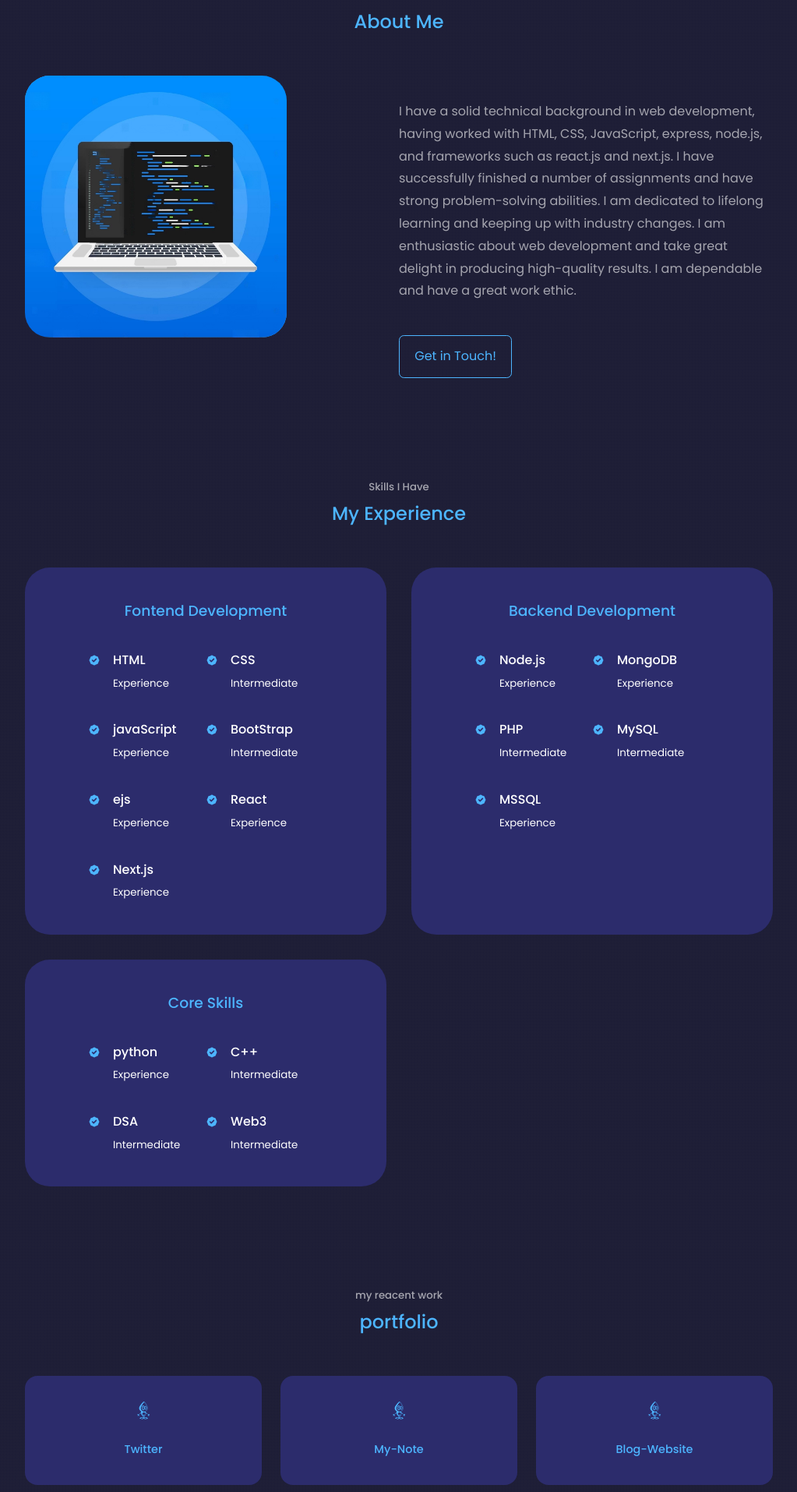
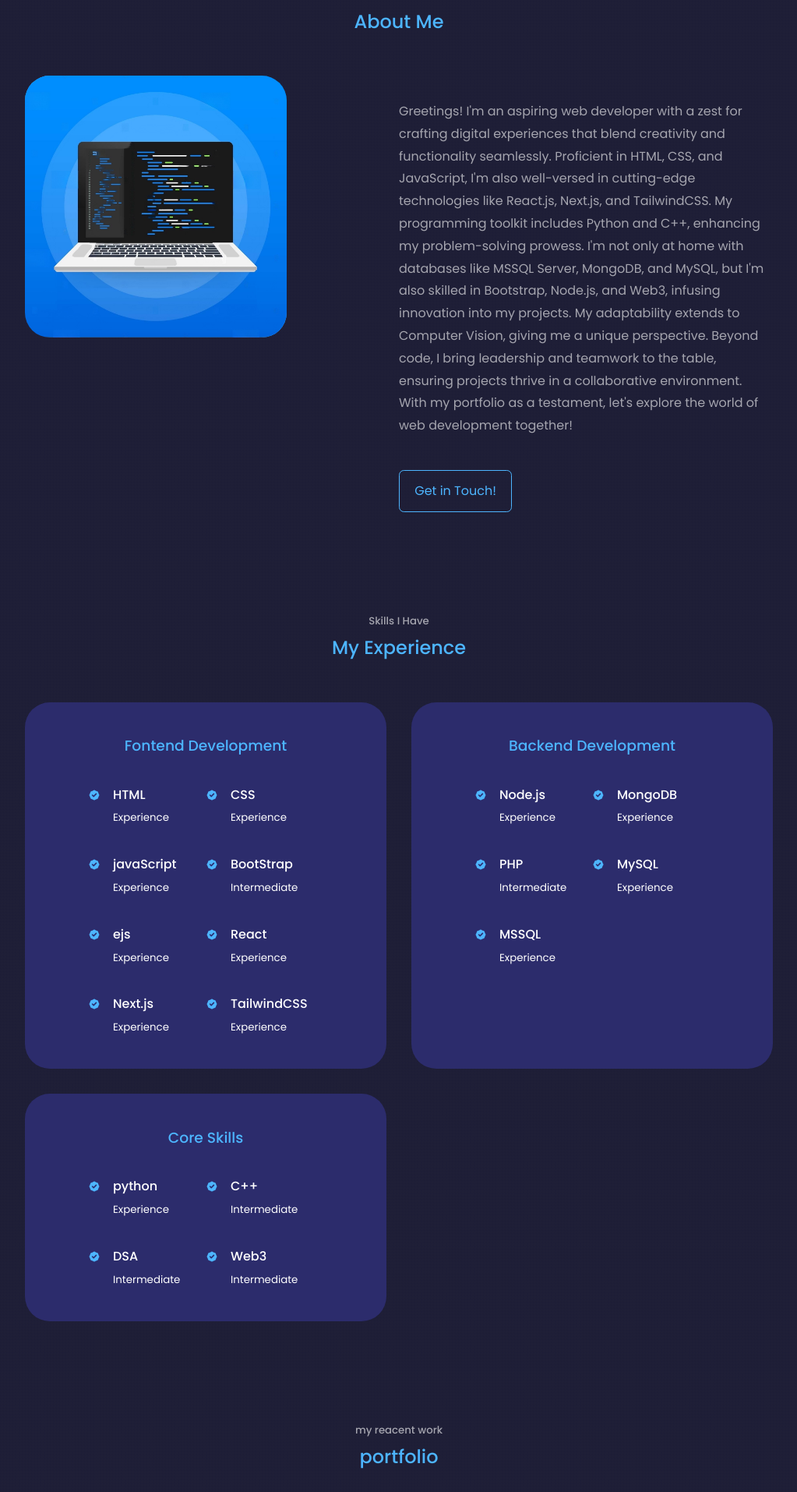
Before and after one commit to RishabhKumar23/portfolio, a React (Create React App) app: page / in a window 1280 px wide. Shown: the part 946-2860 px from the top of the page at 78% size, without its empty margins (128-1151 px from the left). Built offline with nearby package versions, Linux system fonts and the light colour scheme; a web font is replaced by a local one.

Commit message:
updated portfolio

```diff
--- a/src/Components/About/About.jsx
+++ b/src/Components/About/About.jsx
@@ -16,11 +16,11 @@ const About = () => {
         </div>
         <div className='aboutContent'>
           <p>
-          I have a solid technical background in web development, having worked with HTML, CSS, JavaScript, express, node.js, and frameworks such as react.js and next.js.
-          I have successfully finished a number of assignments and have strong problem-solving abilities.
-          I am dedicated to lifelong learning and keeping up with industry changes.
-          I am enthusiastic about web development and take great delight in producing high-quality results.
-          I am dependable and have a great work ethic.
+          Greetings! I'm an aspiring web developer with a zest for crafting digital experiences that blend creativity and functionality seamlessly. Proficient in HTML, CSS, and JavaScript, I'm also well-versed in cutting-edge technologies like React.js, Next.js, and TailwindCSS. My programming toolkit includes Python and C++, enhancing my problem-solving prowess.
+
+I'm not only at home with databases like MSSQL Server, MongoDB, and MySQL, but I'm also skilled in Bootstrap, Node.js, and Web3, infusing innovation into my projects. My adaptability extends to Computer Vision, giving me a unique perspective.
+
+Beyond code, I bring leadership and teamwork to the table, ensuring projects thrive in a collaborative environment. With my portfolio as a testament, let's explore the world of web development together!
         </p>
         <a href='#contact' className='btn btn-primary'>Get in Touch!</a>
         </div>
--- a/src/Components/Contact/Contact.jsx
+++ b/src/Components/Contact/Contact.jsx
@@ -1,6 +1,7 @@
 import React, { useRef } from 'react'
 import "./Contact.css";
-import { AiOutlineMail, AiOutlineMessage, AiOutlineWhatsApp } from "react-icons/ai"
+import { AiOutlineMail, AiOutlineWhatsApp } from "react-icons/ai"
+import {AiFillLinkedin} from 'react-icons/ai'
 import emailjs from 'emailjs-com';
 const Contact = () => {
   // for mail
@@ -8,7 +9,7 @@ const Contact = () => {
   const sendEmail = (e) => {
     e.preventDefault();
 
-    emailjs.sendForm('service_203kpg9', 'template_ety3eah', form.current, 'tyccmOmAM_Ay4UNah')
+    emailjs.sendForm('service_203kpg9', 'template_fgtxz7k', form.current, 'Vhqnvn8bHh6TyYTNt')
       .then((result) => {
         console.log(result.text);
       }, (error) => {
@@ -32,10 +33,10 @@ const Contact = () => {
           </article>
           {/* messenger */}
           <article className='contactOption'>
-            <AiOutlineMessage className='icon' />
-            <h4>Messenger</h4>
+            <AiFillLinkedin className='icon' />
+            <h4>linkedin</h4>
             <h5>Rishabh Kumar</h5>
-            <a href='https://m.me/home.php' rel="noreferrer" target="_blank">Send a message</a>
+            <a href='www.linkedin.com/in/rishabh-kumar-7b0043217' rel="noreferrer" target="_blank">Send a message</a>
           </article>
           {/* what's app */}
           <article className='contactOption'>
--- a/src/Components/Experience/Experience.jsx
+++ b/src/Components/Experience/Experience.jsx
@@ -22,7 +22,7 @@ const Experience = () => {
               <HiBadgeCheck className='expDetailsIcon' />
               <div>
                 <h4>CSS</h4>
-                <small className='expText'>Intermediate</small>
+                <small className='expText'>Experience</small>
               </div>
             </article>
             <article className='expDetails'>
@@ -60,6 +60,13 @@ const Experience = () => {
                 <small className='expText'>Experience</small>
               </div>
             </article>
+            <article className='expDetails'>
+              <HiBadgeCheck className='expDetailsIcon' />
+              <div>
+                <h4>TailwindCSS</h4>
+                <small className='expText'>Experience</small>
+              </div>
+            </article>
           </div>
         </div>
         {/************************ BackEnd *****************************/}
@@ -91,7 +98,7 @@ const Experience = () => {
               <HiBadgeCheck className='expDetailsIcon' />
               <div>
                 <h4>MySQL</h4>
-                <small className='expText'>Intermediate</small>
+                <small className='expText'>Experience</small>
               </div>
             </article>
             <article className='expDetails'>
@@ -135,6 +142,12 @@ const Experience = () => {
                 <small className='expText'>Intermediate</small>
               </div>
             </article>
+            {/* <article className='expDetails'>
+              <HiBadgeCheck className='expDetailsIcon' />
+              <div style={{cursor: 'pointer'}}>
+                <h4><a href=''>Certificate</a></h4>
+              </div>
+            </article> */}
           </div>
         </div>
       </div>
--- a/src/Components/Header/Cv.jsx
+++ b/src/Components/Header/Cv.jsx
@@ -5,7 +5,7 @@ const Cv = () => {
   return (
     <div className='cv'>
         {/* <a href='./Resume.pdf' target="_blank" download className='btn'>Download resume</a> */}
-        <a href="https://drive.google.com/file/d/1lqxL527et3yDBnWCxqnY5XYL9Gxl3vq_/view?usp=sharing"
+        <a href="https://drive.google.com/file/d/1GzS5ud2fQE_hzbn-KxkRHaU06NTzhV2d/view?usp=sharing"
         target="_blank" rel='noreferrer'
         className='btn'>Resume</a>
         <a href='#contact' className='btn btn-primary'>Let's Talk</a>
--- a/src/Components/Portfolio/Portfolio.jsx
+++ b/src/Components/Portfolio/Portfolio.jsx
@@ -10,16 +10,16 @@ const Portfolio = () => {
 
       <div className="container">
         <div className='aboutCards'>
-          <a href="https://github.com/RishabhKumar23/Twitter" rel="noreferrer" target="_blank">
+          <a href="https://github.com/RishabhKumar23/twitter-clone" rel="noreferrer" target="_blank">
             <article className='aboutCard'>
               <SiCodeproject className='aboutIcon' />
               <h5>Twitter</h5>
             </article>
           </a>
-          <a href="https://github.com/RishabhKumar23/myNote" rel="noreferrer" target="_blank">
+          <a href="https://github.com/RishabhKumar23/Facebook-Clone" rel="noreferrer" target="_blank">
             <article className='aboutCard'>
               <SiCodeproject className='aboutIcon' />
-              <h5>My-Note</h5>
+              <h5>Face-Book</h5>
             </article>
           </a>
           <a href="https://github.com/RishabhKumar23/blog-Website" rel="noreferrer" target="_blank">
@@ -34,10 +34,10 @@ const Portfolio = () => {
               <h5>Silence</h5>
             </article>
           </a>
-          <a href="https://github.com/RishabhKumar23/To-Do-List" rel="noreferrer" target="_blank">
+          <a href="https://github.com/RishabhKumar23/chatXbox" rel="noreferrer" target="_blank">
             <article className='aboutCard'>
               <SiCodeproject className='aboutIcon' />
-              <h5>To-Do List</h5>
+              <h5>Chat-Gpt Clone</h5>
               <p></p>
             </article>
           </a>
```
